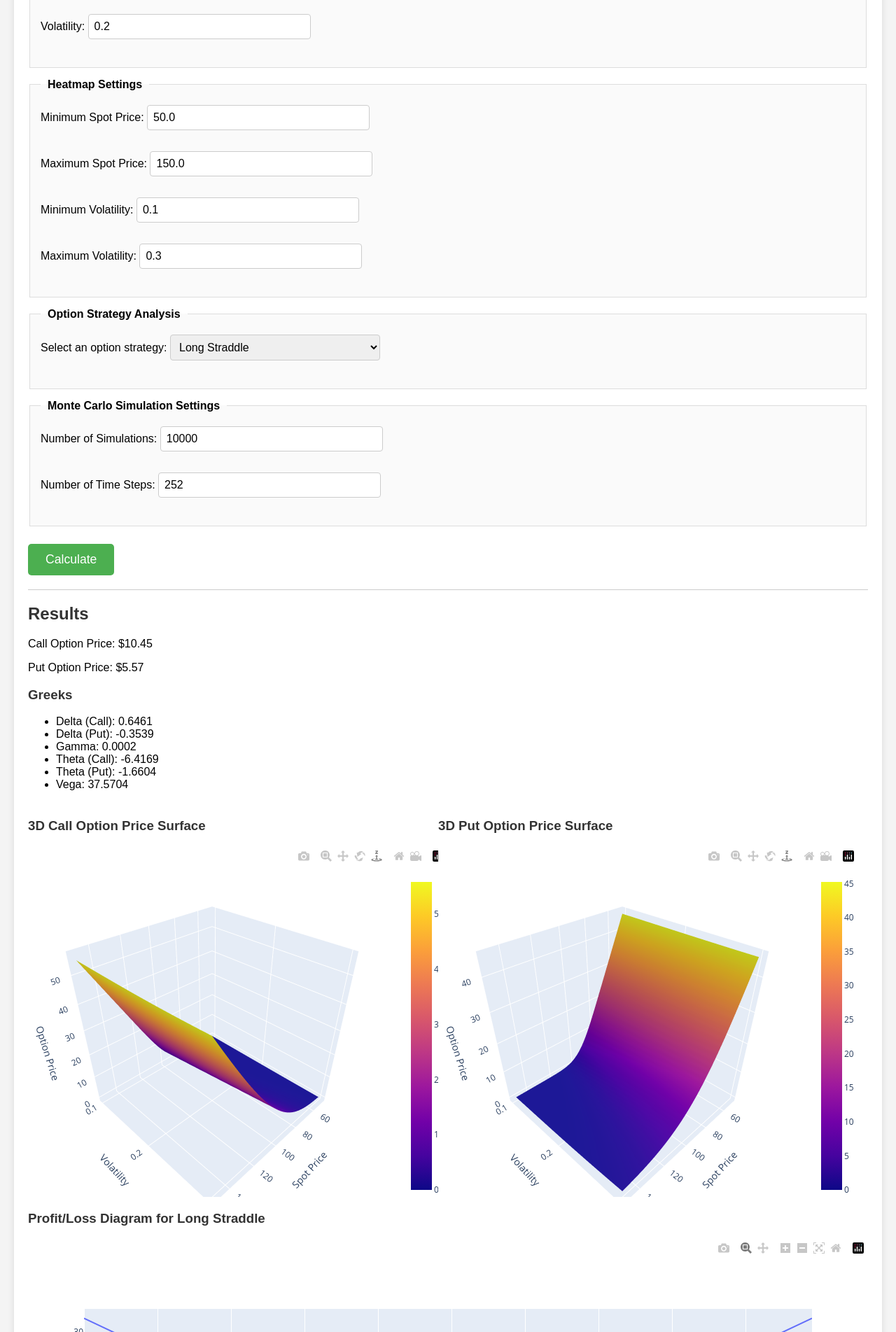
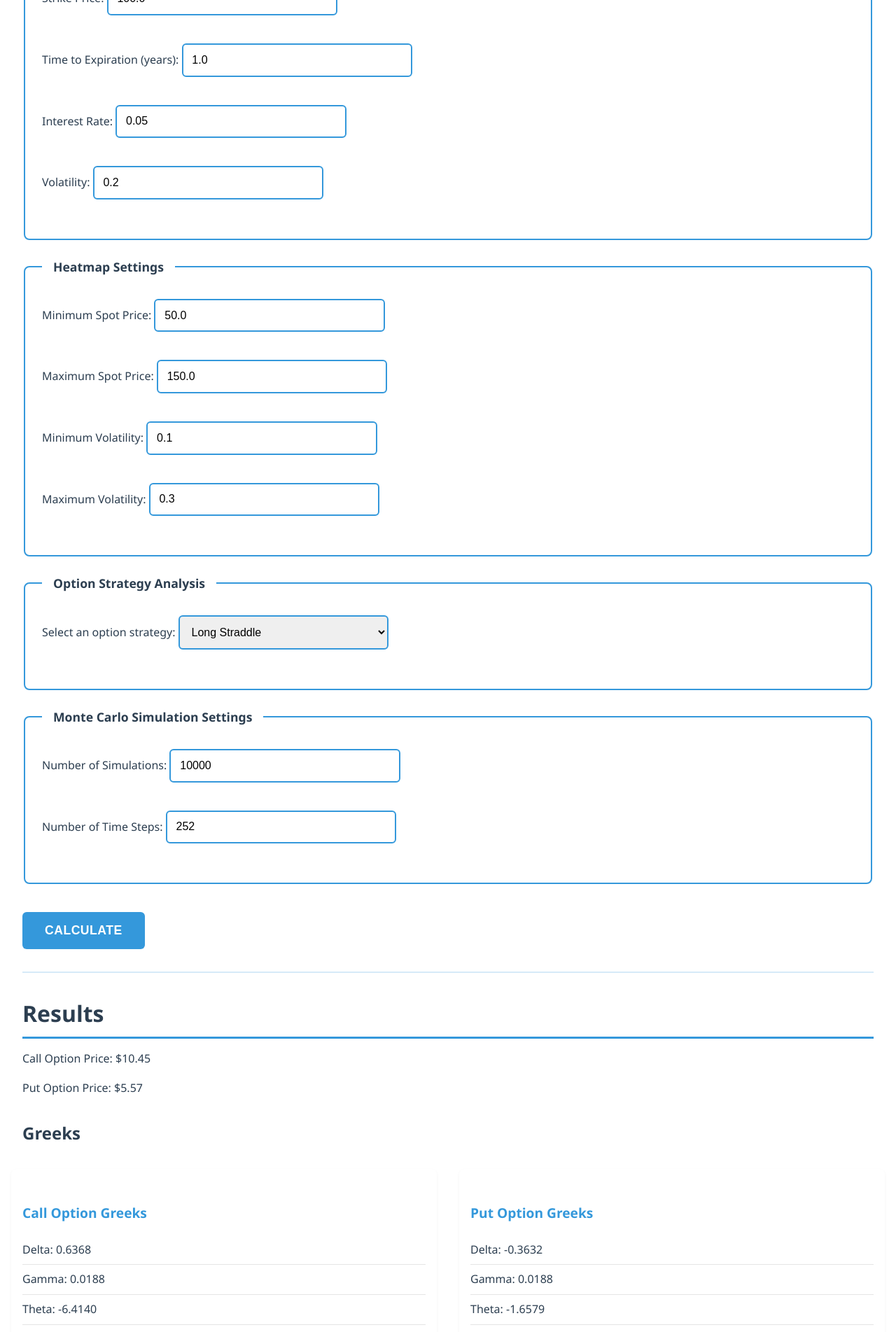
Before and after one commit to RomanLearns/PersonalWebsite, a Flask app: page /options in a window 1280 px wide. Shown: the part 440-2343 px from the top of the page at 70% size. Run offline with Flask 3, Linux system fonts and the light colour scheme; some libraries are stand-ins or nearby versions.

Commit message:
updates to the app

```diff
--- a/app.py
+++ b/app.py
@@ -3,18 +3,97 @@ import math, statistics, json
 import numpy as np
 import plotly
 import plotly.graph_objects as go
+import plotly.express as px
+from scipy.stats import norm
+from flask_cors import CORS
 
 app = Flask(__name__)
+CORS(app, resources={r"/*": {"origins": "*"}})
+def d1(S, K, t, r, v):
+    return (math.log(S / K) + ((r + (v**2 / 2)) * t)) / (v * math.sqrt(t))
+
+def d2(S, K, t, r, v):
+    return d1(S, K, t, r, v) - v * math.sqrt(t)
 
 def black_scholes_call(S, K, t, r, v):
-    d1 = (math.log(S / K) + ((r + (v**2 / 2)) * t)) / (v * math.sqrt(t))
-    d2 = d1 - v * math.sqrt(t)
-    return S * statistics.NormalDist().cdf(d1) - K * math.exp(-r * t) * statistics.NormalDist().cdf(d2)
+    d1_val = d1(S, K, t, r, v)
+    d2_val = d2(S, K, t, r, v)
+    return S * statistics.NormalDist().cdf(d1_val) - K * math.exp(-r * t) * statistics.NormalDist().cdf(d2_val)
 
 def black_scholes_put(S, K, t, r, v):
-    d1 = (math.log(S / K) + ((r + (v**2 / 2)) * t)) / (v * math.sqrt(t))
-    d2 = d1 - v * math.sqrt(t)
-    return K * math.exp(-r * t) * statistics.NormalDist().cdf(-d2) - S * statistics.NormalDist().cdf(-d1)
+    d1_val = d1(S, K, t, r, v)
+    d2_val = d2(S, K, t, r, v)
+    return K * math.exp(-r * t) * statistics.NormalDist().cdf(-d2_val) - S * statistics.NormalDist().cdf(-d1_val)
+
+def calculate_greeks(S, K, t, r, v, option_type='call'):
+    d1_val = d1(S, K, t, r, v)
+    d2_val = d2(S, K, t, r, v)
+
+    # Common calculations
+    pdf_d1 = norm.pdf(d1_val)
+    pdf_d2 = norm.pdf(d2_val)
+    cdf_d1 = norm.cdf(d1_val)
+    cdf_d2 = norm.cdf(d2_val)
+
+    # First-order Greeks
+    if option_type == 'call':
+        delta = cdf_d1
+        theta = (-S * pdf_d1 * v / (2 * math.sqrt(t)) -
+                r * K * math.exp(-r * t) * cdf_d2)
+    else:
+        delta = cdf_d1 - 1
+        theta = (-S * pdf_d1 * v / (2 * math.sqrt(t)) +
+                r * K * math.exp(-r * t) * (1 - cdf_d2))
+
+    # Second-order Greeks
+    gamma = pdf_d1 / (S * v * math.sqrt(t))
+    vega = S * math.sqrt(t) * pdf_d1
+
+    # Third-order Greeks
+    vanna = -pdf_d1 * d2_val / v  # Vanna (dDelta/dVol)
+    charm = -pdf_d1 * (r / (v * math.sqrt(t)) - d2_val / (2 * t))  # Charm (dDelta/dTime)
+    speed = -gamma * (d1_val / (v * math.sqrt(t)) + 1) / S  # Speed (d²Gamma/dS²)
+    color = -gamma * (r + v**2 * (2 * d1_val * d2_val - d1_val**2) / (4 * t)) / (2 * t)  # Color (dGamma/dTime)
+    volga = vega * d1_val * d2_val / v  # Volga (d²Vega/dVol²)
+    zomma = gamma * (d1_val * d2_val - 1) / v  # Zomma (d²Delta/dVol²)
+
+    return {
+        'delta': delta,
+        'gamma': gamma,
+        'theta': theta,
+        'vega': vega,
+        'vanna': vanna,
+        'charm': charm,
+        'speed': speed,
+        'color': color,
+        'volga': volga,
+        'zomma': zomma
+    }
+
+def calculate_strategy_prices(strategy, spot_range, K1, K2=None, K3=None, K4=None, t=1.0, r=0.05, v=0.2):
+    prices = []
+    for s in spot_range:
+        if strategy == "Long Butterfly":
+            # Buy 1 call at K1, sell 2 calls at K2, buy 1 call at K3
+            p1 = black_scholes_call(s, K1, t, r, v)
+            p2 = 2 * black_scholes_call(s, K2, t, r, v)
+            p3 = black_scholes_call(s, K3, t, r, v)
+            prices.append(p1 - p2 + p3)
+        elif strategy == "Iron Condor":
+            # Buy put at K1, sell put at K2, sell call at K3, buy call at K4
+            p1 = black_scholes_put(s, K1, t, r, v)
+            p2 = black_scholes_put(s, K2, t, r, v)
+            p3 = black_scholes_call(s, K3, t, r, v)
+            p4 = black_scholes_call(s, K4, t, r, v)
+            prices.append(p1 - p2 - p3 + p4)
+        elif strategy == "Box Spread":
+            # Buy call at K1, sell put at K1, sell call at K2, buy put at K2
+            c1 = black_scholes_call(s, K1, t, r, v)
+            p1 = black_scholes_put(s, K1, t, r, v)
+            c2 = black_scholes_call(s, K2, t, r, v)
+            p2 = black_scholes_put(s, K2, t, r, v)
+            prices.append(c1 - p1 - c2 + p2)
+    return prices
 
 @app.route('/')
 def index():
@@ -61,16 +140,57 @@ def options():
     call = black_scholes_call(spot, strike, time, interest, volatility)
     put = black_scholes_put(spot, strike, time, interest, volatility)
 
-    # Greeks
-    delta_call = (black_scholes_call(spot * 1.01, strike, time, interest, volatility) - call) / (spot * 0.01)
-    delta_put = (black_scholes_put(spot * 1.01, strike, time, interest, volatility) - put) / (spot * 0.01)
-    gamma = ((black_scholes_call(spot * 1.01, strike, time, interest, volatility) -
-              2 * call +
-              black_scholes_call(spot * 0.99, strike, time, interest, volatility))
-             / ((0.01 * spot) ** 2)) / 100
-    theta_call = (black_scholes_call(spot, strike, time - 1/365, interest, volatility) - call) / (1/365)
-    theta_put = (black_scholes_put(spot, strike, time - 1/365, interest, volatility) - put) / (1/365)
-    vega = (black_scholes_call(spot, strike, time, interest, volatility + 0.01) - call) / 0.01
+    # Calculate all Greeks for both call and put options
+    call_greeks = calculate_greeks(spot, strike, time, interest, volatility, 'call')
+    put_greeks = calculate_greeks(spot, strike, time, interest, volatility, 'put')
+
+    # Create Greek visualization charts
+    time_range = np.linspace(0.1, 2, 100)
+    spot_range = np.linspace(spot * 0.5, spot * 1.5, 100)
+    vol_range = np.linspace(volatility * 0.5, volatility * 1.5, 100)
+
+    # Delta vs Spot Price
+    delta_vs_spot = go.Figure()
+    delta_vs_spot.add_trace(go.Scatter(x=spot_range,
+                                      y=[calculate_greeks(s, strike, time, interest, volatility, 'call')['delta'] for s in spot_range],
+                                      name='Call Delta'))
+    delta_vs_spot.add_trace(go.Scatter(x=spot_range,
+                                      y=[calculate_greeks(s, strike, time, interest, volatility, 'put')['delta'] for s in spot_range],
+                                      name='Put Delta'))
+    delta_vs_spot.update_layout(title='Delta vs Spot Price',
+                               xaxis_title='Spot Price',
+                               yaxis_title='Delta')
+
+    # Theta vs Time
+    theta_vs_time = go.Figure()
+    theta_vs_time.add_trace(go.Scatter(x=time_range,
+                                      y=[calculate_greeks(spot, strike, t, interest, volatility, 'call')['theta'] for t in time_range],
+                                      name='Call Theta'))
+    theta_vs_time.add_trace(go.Scatter(x=time_range,
+                                      y=[calculate_greeks(spot, strike, t, interest, volatility, 'put')['theta'] for t in time_range],
+                                      name='Put Theta'))
+    theta_vs_time.update_layout(title='Theta vs Time',
+                               xaxis_title='Time to Expiry',
+                               yaxis_title='Theta')
+
+    # Vega vs Volatility
+    vega_vs_vol = go.Figure()
+    vega_vs_vol.add_trace(go.Scatter(x=vol_range,
+                                    y=[calculate_greeks(spot, strike, time, interest, v, 'call')['vega'] for v in vol_range],
+                                    name='Vega'))
+    vega_vs_vol.update_layout(title='Vega vs Volatility',
+                             xaxis_title='Volatility',
+                             yaxis_title='Vega')
+
+    # Higher-order Greeks visualization
+    vanna_vs_spot = go.Figure()
+    vanna_vs_spot.add_trace(go.Scatter(x=spot_range,
+                                      y=[calculate_greeks(s, strike, time, interest, volatility, 'call')['vanna'] for s in spot_range],
+                                      name='Vanna'))
+    vanna_vs_spot.update_layout(title='Vanna vs Spot Price',
+                               xaxis_title='Spot Price',
+                               yaxis_title='Vanna')
+
 
     # 3D Surface Plots for Call and Put options
     call_surface = None
@@ -136,6 +256,21 @@ def options():
         long_put = black_scholes_put(spot, low_strike, time, interest, volatility)
         strategy_cost = long_call + long_put
         pnl = [max(0, s - high_strike) + max(0, low_strike - s) - strategy_cost for s in spot_range_line]
+    elif strategy == "Long Butterfly":
+        k1 = strike * 0.9
+        k2 = strike
+        k3 = strike * 1.1
+        pnl = calculate_strategy_prices("Long Butterfly", spot_range_line, k1, k2, k3, t=time, r=interest, v=volatility)
+    elif strategy == "Iron Condor":
+        k1 = strike * 0.8
+        k2 = strike * 0.9
+        k3 = strike * 1.1
+        k4 = strike * 1.2
+        pnl = calculate_strategy_prices("Iron Condor", spot_range_line, k1, k2, k3, k4, t=time, r=interest, v=volatility)
+    elif strategy == "Box Spread":
+        k1 = strike
+        k2 = strike * 1.1
+        pnl = calculate_strategy_prices("Box Spread", spot_range_line, k1, k2, t=time, r=interest, v=volatility)
     else:
         pnl = [0 for s in spot_range_line]
 
@@ -189,12 +324,8 @@ def options():
                            volatility=volatility,
                            call=call,
                            put=put,
-                           delta_call=delta_call,
-                           delta_put=delta_put,
-                           gamma=gamma,
-                           theta_call=theta_call,
-                           theta_put=theta_put,
-                           vega=vega,
+                           call_greeks=call_greeks,
+                           put_greeks=put_greeks,
                            call_surface=call_surface,
                            put_surface=put_surface,
                            strategy=strategy,
@@ -208,7 +339,11 @@ def options():
                            simulated_call_price=simulated_call_price,
                            simulated_put_price=simulated_put_price,
                            mc_chart=mc_chart,
-                           hist_chart=hist_chart)
+                           hist_chart=hist_chart,
+                           delta_vs_spot=delta_vs_spot.to_dict(),
+                           theta_vs_time=theta_vs_time.to_dict(),
+                           vega_vs_vol=vega_vs_vol.to_dict(),
+                           vanna_vs_spot=vanna_vs_spot.to_dict())
 
 @app.route('/projects')
 def projects():
@@ -236,4 +371,4 @@ def resume():
     return render_template('resume.html')
 
 if __name__ == '__main__':
-    app.run(debug=True)
+    app.run(host='0.0.0.0', port=50708, debug=True)
--- a/requirements.txt
+++ b/requirements.txt
@@ -1,12 +1,13 @@
 blinker==1.9.0
 click==8.1.8
 Flask==3.1.0
+Flask-Cors==4.0.0
 gunicorn==23.0.0
 itsdangerous==2.2.0
 Jinja2==3.1.5
 MarkupSafe==3.0.2
-narwhals==1.25.0
-numpy==2.2.2
+numpy>=1.24.3
 packaging==24.2
 plotly==6.0.0
+scipy>=1.10.1
 Werkzeug==3.1.3
--- a/static/css/styles.css
+++ b/static/css/styles.css
@@ -1,14 +1,29 @@
+:root {
+    --primary-color: #2c3e50;
+    --secondary-color: #3498db;
+    --accent-color: #e74c3c;
+    --background-color: #ecf0f1;
+    --text-color: #2c3e50;
+    --card-background: #ffffff;
+}
+
 body {
-    font-family: Arial, sans-serif;
+    font-family: 'Segoe UI', Tahoma, Geneva, Verdana, sans-serif;
     margin: 0;
     padding: 0;
-    background: #f4f4f4;
+    background: var(--background-color);
+    color: var(--text-color);
+    line-height: 1.6;
 }
 
 nav {
-    background-color: #333;
+    background-color: var(--primary-color);
     color: #fff;
-    padding: 10px;
+    padding: 1rem;
+    box-shadow: 0 2px 4px rgba(0,0,0,0.1);
+    position: sticky;
+    top: 0;
+    z-index: 1000;
 }
 
 nav ul {
@@ -16,90 +31,185 @@ nav ul {
     margin: 0;
     padding: 0;
     display: flex;
-}
-
-nav ul li {
-    margin-right: 20px;
+    justify-content: center;
+    gap: 2rem;
 }
 
 nav ul li a {
     color: #fff;
     text-decoration: none;
-    font-weight: bold;
+    font-weight: 500;
+    padding: 0.5rem 1rem;
+    border-radius: 4px;
+    transition: all 0.3s ease;
+}
+
+nav ul li a:hover {
+    background-color: var(--secondary-color);
+    transform: translateY(-2px);
 }
 
 .container {
-    padding: 20px;
-    background: #fff;
-    margin: 20px auto;
-    max-width: 1200px;
-    box-shadow: 0 0 10px rgba(0,0,0,0.1);
+    padding: 2rem;
+    background: var(--card-background);
+    margin: 2rem auto;
+    max-width: 1400px;
+    box-shadow: 0 4px 6px rgba(0,0,0,0.1);
+    border-radius: 8px;
 }
 
 form fieldset {
-    border: 1px solid #ddd;
-    padding: 15px;
-    margin-bottom: 15px;
-    background: #fafafa;
+    border: 2px solid var(--secondary-color);
+    padding: 1.5rem;
+    margin-bottom: 1.5rem;
+    background: var(--card-background);
+    border-radius: 8px;
+    transition: all 0.3s ease;
+}
+
+form fieldset:hover {
+    box-shadow: 0 4px 12px rgba(0,0,0,0.1);
+    transform: translateY(-2px);
 }
 
 form legend {
-    font-weight: bold;
-    padding: 0 10px;
+    font-weight: 600;
+    padding: 0 1rem;
+    color: var(--primary-color);
+    font-size: 1.1em;
 }
 
 form label {
     display: block;
-    margin-bottom: 10px;
+    margin-bottom: 1rem;
+    color: var(--text-color);
+    font-weight: 500;
 }
 
 form input[type="number"],
 form select {
-    padding: 8px;
+    padding: 0.8rem;
     font-size: 1em;
-    margin-top: 5px;
-    margin-bottom: 15px;
+    margin-top: 0.5rem;
+    margin-bottom: 1rem;
     width: 100%;
     max-width: 300px;
-    border: 1px solid #ccc;
-    border-radius: 4px;
+    border: 2px solid var(--secondary-color);
+    border-radius: 6px;
+    transition: all 0.3s ease;
+}
+
+form input[type="number"]:focus,
+form select:focus {
+    outline: none;
+    border-color: var(--accent-color);
+    box-shadow: 0 0 0 3px rgba(231, 76, 60, 0.1);
 }
 
 input[type="submit"] {
-    padding: 12px 25px;
+    padding: 1rem 2rem;
     font-size: 1.1em;
-    background-color: #4CAF50;
+    background-color: var(--secondary-color);
     color: white;
     border: none;
-    border-radius: 5px;
+    border-radius: 6px;
     cursor: pointer;
-    margin-top: 10px;
+    margin-top: 1rem;
+    transition: all 0.3s ease;
+    font-weight: 600;
+    text-transform: uppercase;
+    letter-spacing: 0.5px;
 }
 
 input[type="submit"]:hover {
-    background-color: #45a049;
+    background-color: var(--accent-color);
+    transform: translateY(-2px);
+    box-shadow: 0 4px 12px rgba(0,0,0,0.15);
 }
 
-h1, h2, h3 {
-    color: #333;
+h1, h2, h3, h4 {
+    color: var(--primary-color);
+    margin-top: 2rem;
+    margin-bottom: 1rem;
+}
+
+h1 {
+    font-size: 2.5em;
+    font-weight: 700;
+    text-align: center;
+    margin-bottom: 2rem;
+}
+
+h2 {
+    font-size: 2em;
+    font-weight: 600;
+    border-bottom: 3px solid var(--secondary-color);
+    padding-bottom: 0.5rem;
+}
+
+h3 {
+    font-size: 1.5em;
+    font-weight: 600;
+}
+
+h4 {
+    font-size: 1.2em;
+    font-weight: 600;
+    color: var(--secondary-color);
 }
 
 hr {
     border: none;
-    height: 1px;
-    background: #ccc;
-    margin: 20px 0;
+    height: 2px;
+    background: var(--secondary-color);
+    margin: 2rem 0;
+    opacity: 0.2;
 }
 
 .row {
     display: flex;
-    flex-direction: row; /* or just "flex" if you prefer row by default */
     flex-wrap: wrap;
-    margin: 20px 0; /* No negative margin */
-    gap: 10px;      /* A small gap between columns */
+    margin: 2rem -1rem;
+    gap: 2rem;
 }
 
 .column {
-    width: 48%;     /* Force each column to ~half the row width */
-    box-sizing: border-box;
+    flex: 1;
+    min-width: 300px;
+    padding: 1rem;
+    background: var(--card-background);
+    border-radius: 8px;
+    box-shadow: 0 2px 4px rgba(0,0,0,0.05);
+    transition: all 0.3s ease;
 }
+
+.column:hover {
+    transform: translateY(-4px);
+    box-shadow: 0 4px 12px rgba(0,0,0,0.1);
+}
+
+ul {
+    list-style: none;
+    padding: 0;
+}
+
+ul li {
+    padding: 0.5rem 0;
+    border-bottom: 1px solid rgba(0,0,0,0.1);
+}
+
+ul li:last-child {
+    border-bottom: none;
+}
+
+/* Plotly chart containers */
+[id*="surface"],
+[id*="chart"],
+[id*="vs_"] {
+    width: 100%;
+    height: 400px;
+    margin: 1rem 0;
+    border-radius: 8px;
+    overflow: hidden;
+    box-shadow: 0 2px 4px rgba(0,0,0,0.1);
+}
--- a/templates/options_visualizer.html
+++ b/templates/options_visualizer.html
@@ -45,6 +45,9 @@
                     <option value="Bull Call Spread" {% if strategy == "Bull Call Spread" %}selected{% endif %}>Bull Call Spread</option>
                     <option value="Bear Put Spread" {% if strategy == "Bear Put Spread" %}selected{% endif %}>Bear Put Spread</option>
                     <option value="Long Strangle" {% if strategy == "Long Strangle" %}selected{% endif %}>Long Strangle</option>
+                    <option value="Long Butterfly" {% if strategy == "Long Butterfly" %}selected{% endif %}>Long Butterfly</option>
+                    <option value="Iron Condor" {% if strategy == "Iron Condor" %}selected{% endif %}>Iron Condor</option>
+                    <option value="Box Spread" {% if strategy == "Box Spread" %}selected{% endif %}>Box Spread</option>
                 </select>
             </label>
         </fieldset>
@@ -67,14 +70,72 @@
     <p>Put Option Price: ${{ "%.2f"|format(put) }}</p>
 
     <h3>Greeks</h3>
-    <ul>
-        <li>Delta (Call): {{ "%.4f"|format(delta_call) }}</li>
-        <li>Delta (Put): {{ "%.4f"|format(delta_put) }}</li>
-        <li>Gamma: {{ "%.4f"|format(gamma) }}</li>
-        <li>Theta (Call): {{ "%.4f"|format(theta_call) }}</li>
-        <li>Theta (Put): {{ "%.4f"|format(theta_put) }}</li>
-        <li>Vega: {{ "%.4f"|format(vega) }}</li>
-    </ul>
+    <div class="row">
+        <div class="column">
+            <h4>Call Option Greeks</h4>
+            <ul>
+                <li>Delta: {{ "%.4f"|format(call_greeks.delta) }}</li>
+                <li>Gamma: {{ "%.4f"|format(call_greeks.gamma) }}</li>
+                <li>Theta: {{ "%.4f"|format(call_greeks.theta) }}</li>
+                <li>Vega: {{ "%.4f"|format(call_greeks.vega) }}</li>
+                <li>Vanna: {{ "%.4f"|format(call_greeks.vanna) }}</li>
+                <li>Charm: {{ "%.4f"|format(call_greeks.charm) }}</li>
+                <li>Speed: {{ "%.4f"|format(call_greeks.speed) }}</li>
+                <li>Color: {{ "%.4f"|format(call_greeks.color) }}</li>
+                <li>Volga: {{ "%.4f"|format(call_greeks.volga) }}</li>
+                <li>Zomma: {{ "%.4f"|format(call_greeks.zomma) }}</li>
+            </ul>
+        </div>
+        <div class="column">
+            <h4>Put Option Greeks</h4>
+            <ul>
+                <li>Delta: {{ "%.4f"|format(put_greeks.delta) }}</li>
+                <li>Gamma: {{ "%.4f"|format(put_greeks.gamma) }}</li>
+                <li>Theta: {{ "%.4f"|format(put_greeks.theta) }}</li>
+                <li>Vega: {{ "%.4f"|format(put_greeks.vega) }}</li>
+                <li>Vanna: {{ "%.4f"|format(put_greeks.vanna) }}</li>
+                <li>Charm: {{ "%.4f"|format(put_greeks.charm) }}</li>
+                <li>Speed: {{ "%.4f"|format(put_greeks.speed) }}</li>
+                <li>Color: {{ "%.4f"|format(put_greeks.color) }}</li>
+                <li>Volga: {{ "%.4f"|format(put_greeks.volga) }}</li>
+                <li>Zomma: {{ "%.4f"|format(put_greeks.zomma) }}</li>
+            </ul>
+        </div>
+    </div>
+
+    <h3>Greeks Visualization</h3>
+    <div class="row">
+        <div class="column">
+            <div id="delta_vs_spot"></div>
+            <script>
+                var deltaData = {{ delta_vs_spot|tojson }};
+                Plotly.newPlot('delta_vs_spot', deltaData.data, deltaData.layout);
+            </script>
+        </div>
+        <div class="column">
+            <div id="theta_vs_time"></div>
+            <script>
+                var thetaData = {{ theta_vs_time|tojson }};
+                Plotly.newPlot('theta_vs_time', thetaData.data, thetaData.layout);
+            </script>
+        </div>
+    </div>
+    <div class="row">
+        <div class="column">
+            <div id="vega_vs_vol"></div>
+            <script>
+                var vegaData = {{ vega_vs_vol|tojson }};
+                Plotly.newPlot('vega_vs_vol', vegaData.data, vegaData.layout);
+            </script>
+        </div>
+        <div class="column">
+            <div id="vanna_vs_spot"></div>
+            <script>
+                var vannaData = {{ vanna_vs_spot|tojson }};
+                Plotly.newPlot('vanna_vs_spot', vannaData.data, vannaData.layout);
+            </script>
+        </div>
+    </div>
 
     <!-- Option Price Surfaces Side by Side -->
     {% if call_surface and put_surface %}
```
